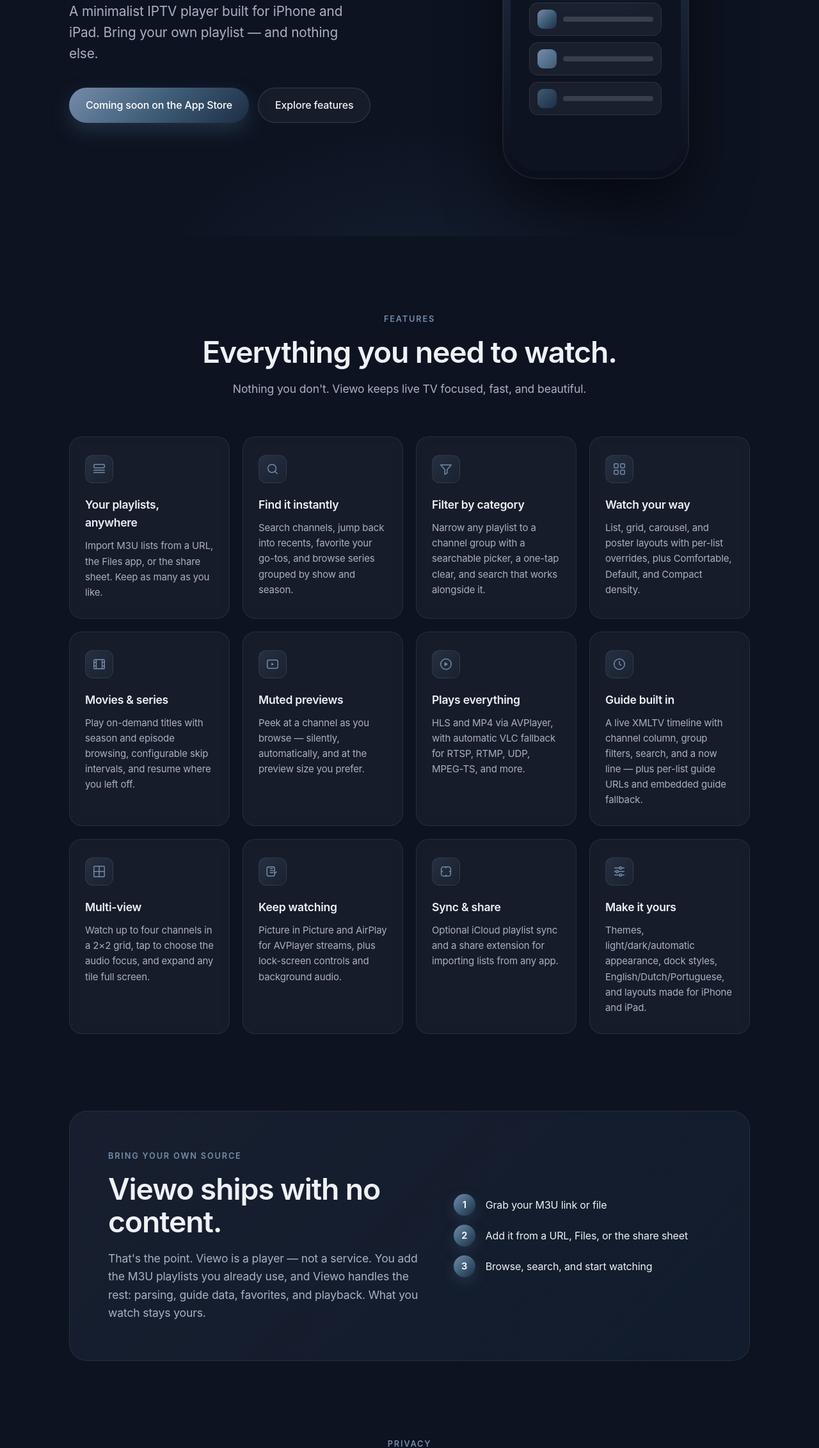
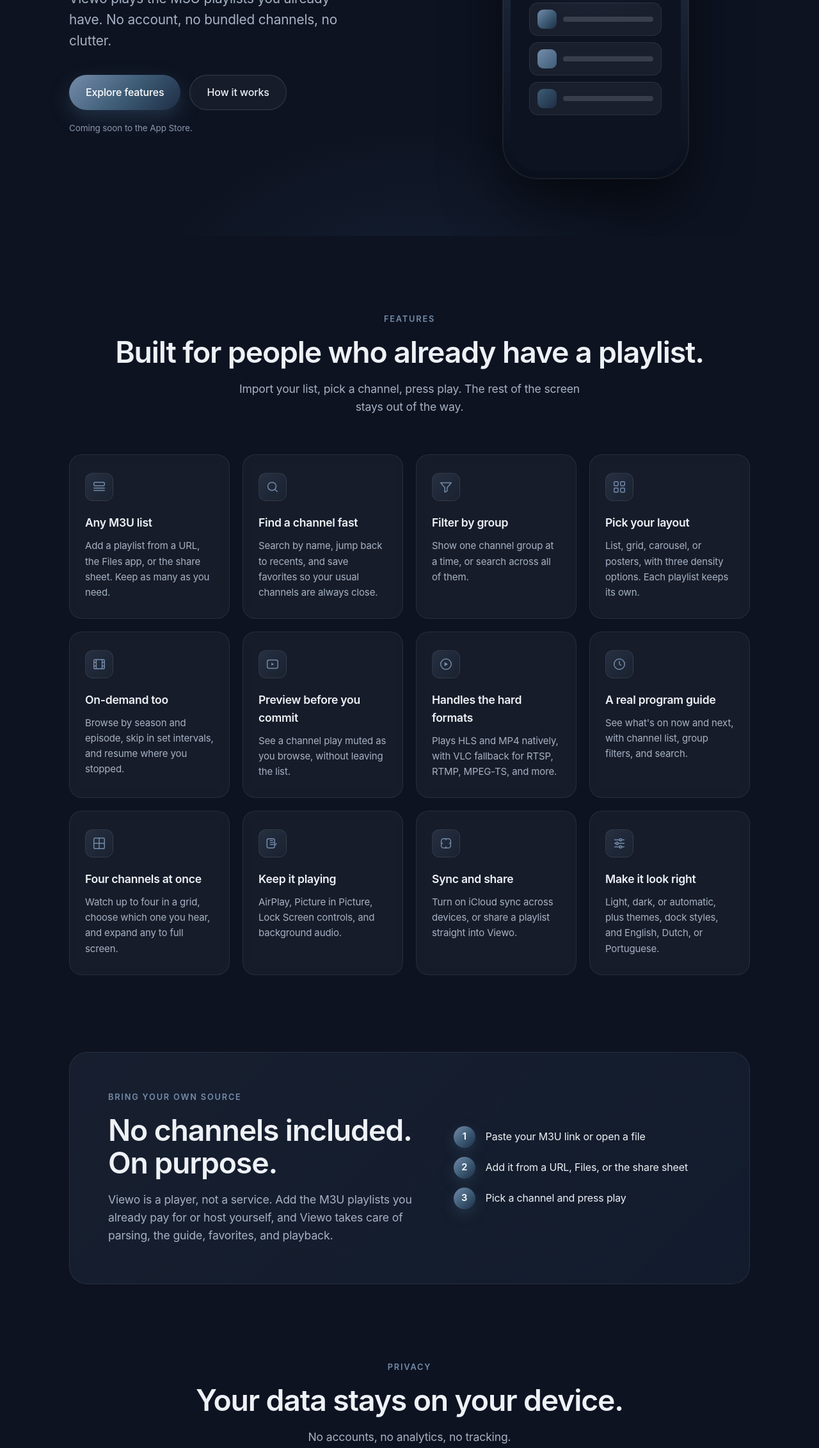
Before and after one commit to eduardolmedeiros/viewo-website, a plain HTML site: page index.html in a window 1280 px wide. Shown: the part 537-2800 px from the top of the page at 64% size. Drawn offline with Linux system fonts and the light colour scheme.

Commit message:
Refresh site copy, SEO, and mobile navigation

```diff
--- a/assets/css/style.css
+++ b/assets/css/style.css
@@ -14,7 +14,7 @@
   --cream: #f0ebd8;
   --text: #eef1f6;
   --text-dim: #a7b2c4;
-  --text-faint: #6f7d93;
+  --text-faint: #8b98ad;
 
   --border: rgba(255, 255, 255, 0.08);
   --border-strong: rgba(255, 255, 255, 0.14);
@@ -244,6 +244,12 @@ img {
   flex-wrap: wrap;
   gap: 14px;
   margin-top: 36px;
+}
+
+.hero__note {
+  margin-top: 18px;
+  font-size: 0.85rem;
+  color: var(--text-faint);
 }
 
 .btn {
@@ -561,6 +567,14 @@ img {
   transform: translateY(-2px);
   box-shadow: 0 16px 40px rgba(0, 0, 0, 0.5);
 }
+.store-badge[aria-disabled="true"] {
+  opacity: 0.7;
+  cursor: default;
+}
+.store-badge[aria-disabled="true"]:hover {
+  transform: none;
+  box-shadow: none;
+}
 .store-badge svg {
   width: 26px;
   height: 26px;
@@ -667,8 +681,24 @@ img {
   .brand .brand__logo {
     height: 30px;
   }
+  .nav__inner {
+    flex-wrap: wrap;
+    gap: 10px 16px;
+  }
   .nav__links {
-    display: none;
+    order: 3;
+    width: 100%;
+    margin-left: 0;
+    justify-content: center;
+    gap: 18px;
+    padding-top: 10px;
+    border-top: 1px solid var(--border);
+  }
+  .nav__links a {
+    font-size: 0.85rem;
+  }
+  .nav__cta {
+    margin-left: auto;
   }
   .grid {
     grid-template-columns: 1fr;
--- a/index.html
+++ b/index.html
@@ -4,13 +4,20 @@
   <meta charset="UTF-8" />
   <meta name="viewport" content="width=device-width, initial-scale=1.0" />
   <title>Viewo — Live TV, your way</title>
-  <meta name="description" content="Viewo is a native IPTV player for iPhone and iPad. Bring your own playlist and watch live TV with a beautiful, minimalist experience." />
+  <meta name="description" content="Viewo plays the M3U playlists you already have on iPhone and iPad. No account, no bundled channels, no clutter." />
   <meta name="theme-color" content="#0D1321" />
+  <link rel="canonical" href="https://viewo.emedeiros.me/" />
 
   <meta property="og:title" content="Viewo — Live TV, your way" />
   <meta property="og:description" content="A native IPTV player for iPhone and iPad. Bring your own playlist." />
   <meta property="og:type" content="website" />
-  <meta property="og:image" content="assets/img/app-icon.png" />
+  <meta property="og:site_name" content="Viewo" />
+  <meta property="og:url" content="https://viewo.emedeiros.me/" />
+  <meta property="og:image" content="https://viewo.emedeiros.me/assets/img/app-icon.png" />
+  <meta name="twitter:card" content="summary" />
+  <meta name="twitter:title" content="Viewo — Live TV, your way" />
+  <meta name="twitter:description" content="A native IPTV player for iPhone and iPad. Bring your own playlist." />
+  <meta name="twitter:image" content="https://viewo.emedeiros.me/assets/img/app-icon.png" />
 
   <link rel="icon" type="image/png" href="assets/img/app-icon.png" />
   <link rel="apple-touch-icon" href="assets/img/app-icon.png" />
@@ -27,11 +34,11 @@
 
       <nav class="nav__links" aria-label="Primary">
         <a href="#features">Features</a>
-        <a href="#your-source">Your Source</a>
+        <a href="#your-source">How it works</a>
         <a href="#privacy">Privacy</a>
       </nav>
 
-      <a class="nav__cta" href="#download">Get Viewo</a>
+      <a class="nav__cta" href="#download">Coming soon</a>
     </div>
   </header>
 
@@ -44,15 +51,14 @@
           <p class="eyebrow">Viewo for iPhone &amp; iPad</p>
           <h1 class="hero__title">Live TV,<br />your way.</h1>
           <p class="hero__subtitle">
-            A minimalist IPTV player built for iPhone and iPad.
-            Bring your own playlist — and nothing else.
+            Viewo plays the M3U playlists you already have.
+            No account, no bundled channels, no clutter.
           </p>
           <div class="hero__actions">
-            <a class="btn btn--primary" href="#download">
-              Coming soon on the App&nbsp;Store
-            </a>
-            <a class="btn btn--ghost" href="#features">Explore features</a>
+            <a class="btn btn--primary" href="#features">Explore features</a>
+            <a class="btn btn--ghost" href="#your-source">How it works</a>
           </div>
+          <p class="hero__note">Coming soon to the App&nbsp;Store.</p>
         </div>
 
         <div class="hero__device" data-reveal>
@@ -60,7 +66,7 @@
             <div class="phone__screen">
               <div class="phone__island"></div>
               <div class="phone__content">
-                <img class="phone__icon" src="assets/img/app-icon.png" alt="" />
+                <img class="phone__icon" src="assets/img/app-icon.png" alt="" width="76" height="76" />
                 <span class="phone__app">Viewo</span>
                 <span class="phone__tag">Live TV, your way</span>
                 <div class="phone__rows">
@@ -82,8 +88,8 @@
       <div class="wrap">
         <header class="section-head" data-reveal>
           <p class="eyebrow">Features</p>
-          <h2 class="section-title">Everything you need to watch.</h2>
-          <p class="section-lede">Nothing you don't. Viewo keeps live TV focused, fast, and beautiful.</p>
+          <h2 class="section-title">Built for people who already have a playlist.</h2>
+          <p class="section-lede">Import your list, pick a channel, press play. The rest of the screen stays out of the way.</p>
         </header>
 
         <div class="grid">
@@ -91,96 +97,96 @@
             <span class="card__icon" aria-hidden="true">
               <svg viewBox="0 0 24 24" fill="none" stroke="currentColor" stroke-width="1.6" stroke-linecap="round" stroke-linejoin="round"><rect x="3" y="4" width="18" height="6" rx="2"/><path d="M3 14h18M3 18h18"/></svg>
             </span>
-            <h3 class="card__title">Your playlists, anywhere</h3>
-            <p class="card__text">Import M3U lists from a URL, the Files app, or the share sheet. Keep as many as you like.</p>
+            <h3 class="card__title">Any M3U list</h3>
+            <p class="card__text">Add a playlist from a URL, the Files app, or the share sheet. Keep as many as you need.</p>
           </article>
 
           <article class="card" data-reveal>
             <span class="card__icon" aria-hidden="true">
               <svg viewBox="0 0 24 24" fill="none" stroke="currentColor" stroke-width="1.6" stroke-linecap="round" stroke-linejoin="round"><circle cx="11" cy="11" r="7"/><path d="m20 20-3.2-3.2"/></svg>
             </span>
-            <h3 class="card__title">Find it instantly</h3>
-            <p class="card__text">Search channels, jump back into recents, favorite your go-tos, and browse series grouped by show and season.</p>
+            <h3 class="card__title">Find a channel fast</h3>
+            <p class="card__text">Search by name, jump back to recents, and save favorites so your usual channels are always close.</p>
           </article>
 
           <article class="card" data-reveal>
             <span class="card__icon" aria-hidden="true">
               <svg viewBox="0 0 24 24" fill="none" stroke="currentColor" stroke-width="1.6" stroke-linecap="round" stroke-linejoin="round"><path d="M3 5h18l-7 8v6l-4 2v-8z"/></svg>
             </span>
-            <h3 class="card__title">Filter by category</h3>
-            <p class="card__text">Narrow any playlist to a channel group with a searchable picker, a one-tap clear, and search that works alongside it.</p>
+            <h3 class="card__title">Filter by group</h3>
+            <p class="card__text">Show one channel group at a time, or search across all of them.</p>
           </article>
 
           <article class="card" data-reveal>
             <span class="card__icon" aria-hidden="true">
               <svg viewBox="0 0 24 24" fill="none" stroke="currentColor" stroke-width="1.6" stroke-linecap="round" stroke-linejoin="round"><rect x="3" y="3" width="7" height="7" rx="1.5"/><rect x="14" y="3" width="7" height="7" rx="1.5"/><rect x="3" y="14" width="7" height="7" rx="1.5"/><rect x="14" y="14" width="7" height="7" rx="1.5"/></svg>
             </span>
-            <h3 class="card__title">Watch your way</h3>
-            <p class="card__text">List, grid, carousel, and poster layouts with per-list overrides, plus Comfortable, Default, and Compact density.</p>
+            <h3 class="card__title">Pick your layout</h3>
+            <p class="card__text">List, grid, carousel, or posters, with three density options. Each playlist keeps its own.</p>
           </article>
 
           <article class="card" data-reveal>
             <span class="card__icon" aria-hidden="true">
               <svg viewBox="0 0 24 24" fill="none" stroke="currentColor" stroke-width="1.6" stroke-linecap="round" stroke-linejoin="round"><rect x="3" y="4" width="18" height="16" rx="2"/><path d="M7 4v16M17 4v16M3 9h4M3 15h4M17 9h4M17 15h4"/></svg>
             </span>
-            <h3 class="card__title">Movies &amp; series</h3>
-            <p class="card__text">Play on-demand titles with season and episode browsing, configurable skip intervals, and resume where you left off.</p>
+            <h3 class="card__title">On-demand too</h3>
+            <p class="card__text">Browse by season and episode, skip in set intervals, and resume where you stopped.</p>
           </article>
 
           <article class="card" data-reveal>
             <span class="card__icon" aria-hidden="true">
               <svg viewBox="0 0 24 24" fill="none" stroke="currentColor" stroke-width="1.6" stroke-linecap="round" stroke-linejoin="round"><rect x="3" y="5" width="18" height="14" rx="3"/><path d="M10 9.5v5l4.5-2.5z" fill="currentColor" stroke="none"/></svg>
             </span>
-            <h3 class="card__title">Muted previews</h3>
-            <p class="card__text">Peek at a channel as you browse — silently, automatically, and at the preview size you prefer.</p>
+            <h3 class="card__title">Preview before you commit</h3>
+            <p class="card__text">See a channel play muted as you browse, without leaving the list.</p>
           </article>
 
           <article class="card" data-reveal>
             <span class="card__icon" aria-hidden="true">
               <svg viewBox="0 0 24 24" fill="none" stroke="currentColor" stroke-width="1.6" stroke-linecap="round" stroke-linejoin="round"><circle cx="12" cy="12" r="9"/><path d="M9.5 8.5v7l6-3.5z" fill="currentColor" stroke="none"/></svg>
             </span>
-            <h3 class="card__title">Plays everything</h3>
-            <p class="card__text">HLS and MP4 via AVPlayer, with automatic VLC fallback for RTSP, RTMP, UDP, MPEG-TS, and more.</p>
+            <h3 class="card__title">Handles the hard formats</h3>
+            <p class="card__text">Plays HLS and MP4 natively, with VLC fallback for RTSP, RTMP, MPEG-TS, and more.</p>
           </article>
 
           <article class="card" data-reveal>
             <span class="card__icon" aria-hidden="true">
               <svg viewBox="0 0 24 24" fill="none" stroke="currentColor" stroke-width="1.6" stroke-linecap="round" stroke-linejoin="round"><circle cx="12" cy="12" r="9"/><path d="M12 7v5l3 2"/></svg>
             </span>
-            <h3 class="card__title">Guide built in</h3>
-            <p class="card__text">A live XMLTV timeline with channel column, group filters, search, and a now line — plus per-list guide URLs and embedded guide fallback.</p>
+            <h3 class="card__title">A real program guide</h3>
+            <p class="card__text">See what's on now and next, with channel list, group filters, and search.</p>
           </article>
 
           <article class="card" data-reveal>
             <span class="card__icon" aria-hidden="true">
               <svg viewBox="0 0 24 24" fill="none" stroke="currentColor" stroke-width="1.6" stroke-linecap="round" stroke-linejoin="round"><rect x="3" y="3" width="18" height="18" rx="2"/><path d="M12 3v18M3 12h18"/></svg>
             </span>
-            <h3 class="card__title">Multi-view</h3>
-            <p class="card__text">Watch up to four channels in a 2×2 grid, tap to choose the audio focus, and expand any tile full screen.</p>
+            <h3 class="card__title">Four channels at once</h3>
+            <p class="card__text">Watch up to four in a grid, choose which one you hear, and expand any to full screen.</p>
           </article>
 
           <article class="card" data-reveal>
             <span class="card__icon" aria-hidden="true">
               <svg viewBox="0 0 24 24" fill="none" stroke="currentColor" stroke-width="1.6" stroke-linecap="round" stroke-linejoin="round"><rect x="2.5" y="4" width="13" height="16" rx="3"/><path d="M8 7h4M8 10.5h6M8 14h5"/><path d="M18.5 12.5 16 15l-1-1"/></svg>
             </span>
-            <h3 class="card__title">Keep watching</h3>
-            <p class="card__text">Picture in Picture and AirPlay for AVPlayer streams, plus lock-screen controls and background audio.</p>
+            <h3 class="card__title">Keep it playing</h3>
+            <p class="card__text">AirPlay, Picture in Picture, Lock Screen controls, and background audio.</p>
           </article>
 
           <article class="card" data-reveal>
             <span class="card__icon" aria-hidden="true">
               <svg viewBox="0 0 24 24" fill="none" stroke="currentColor" stroke-width="1.6" stroke-linecap="round" stroke-linejoin="round"><path d="M4 8a4 4 0 0 1 4-4h8a4 4 0 0 1 4 4v8a4 4 0 0 1-4 4H8a4 4 0 0 1-4-4z"/><path d="M4 12h2M18 12h2M12 4v2M12 18v2"/></svg>
             </span>
-            <h3 class="card__title">Sync &amp; share</h3>
-            <p class="card__text">Optional iCloud playlist sync and a share extension for importing lists from any app.</p>
+            <h3 class="card__title">Sync and share</h3>
+            <p class="card__text">Turn on iCloud sync across devices, or share a playlist straight into Viewo.</p>
           </article>
 
           <article class="card" data-reveal>
             <span class="card__icon" aria-hidden="true">
               <svg viewBox="0 0 24 24" fill="none" stroke="currentColor" stroke-width="1.6" stroke-linecap="round" stroke-linejoin="round"><path d="M4 6h8M16 6h4M4 12h2M10 12h10M4 18h8M16 18h4"/><circle cx="14" cy="6" r="2"/><circle cx="8" cy="12" r="2"/><circle cx="14" cy="18" r="2"/></svg>
             </span>
-            <h3 class="card__title">Make it yours</h3>
-            <p class="card__text">Themes, light/dark/automatic appearance, dock styles, English/Dutch/Portuguese, and layouts made for iPhone and iPad.</p>
+            <h3 class="card__title">Make it look right</h3>
+            <p class="card__text">Light, dark, or automatic, plus themes, dock styles, and English, Dutch, or Portuguese.</p>
           </article>
         </div>
       </div>
@@ -192,17 +198,17 @@
         <div class="source__panel" data-reveal>
           <div class="source__copy">
             <p class="eyebrow">Bring your own source</p>
-            <h2 class="section-title">Viewo ships with no content.</h2>
+            <h2 class="section-title">No channels included. On purpose.</h2>
             <p class="section-lede">
-              That's the point. Viewo is a player — not a service. You add the M3U
-              playlists you already use, and Viewo handles the rest: parsing,
-              guide data, favorites, and playback. What you watch stays yours.
+              Viewo is a player, not a service. Add the M3U playlists you already
+              pay for or host yourself, and Viewo takes care of parsing, the guide,
+              favorites, and playback.
             </p>
           </div>
           <ul class="source__steps">
-            <li><span class="step">1</span> Grab your M3U link or file</li>
+            <li><span class="step">1</span> Paste your M3U link or open a file</li>
             <li><span class="step">2</span> Add it from a URL, Files, or the share sheet</li>
-            <li><span class="step">3</span> Browse, search, and start watching</li>
+            <li><span class="step">3</span> Pick a channel and press play</li>
           </ul>
         </div>
       </div>
@@ -213,8 +219,8 @@
       <div class="wrap">
         <header class="section-head" data-reveal>
           <p class="eyebrow">Privacy</p>
-          <h2 class="section-title">Private by design.</h2>
-          <p class="section-lede">No accounts. No analytics. No tracking.</p>
+          <h2 class="section-title">Your data stays on your device.</h2>
+          <p class="section-lede">No accounts, no analytics, no tracking.</p>
         </header>
 
         <div class="privacy__grid" data-reveal>
@@ -227,8 +233,8 @@
             <p>Playlists and guide data live locally. They're only sent to the sources you configure.</p>
           </div>
           <div class="privacy__item">
-            <h3>Your iCloud, only if you want</h3>
-            <p>Sync is opt-in and flows through your own iCloud account — nothing passes through Viewo.</p>
+            <h3>Sync only if you want it</h3>
+            <p>iCloud sync is opt-in and runs through your own account. Nothing passes through Viewo.</p>
           </div>
         </div>
       </div>
@@ -239,20 +245,19 @@
       <div class="download__bg" aria-hidden="true"></div>
       <div class="wrap download__inner" data-reveal>
         <img class="download__icon" src="assets/img/app-icon.png" alt="Viewo app icon" width="80" height="80" />
-        <h2 class="section-title">Coming to the App Store.</h2>
-        <p class="section-lede">Viewo is finishing up. Join the wait for the iPhone and iPad release.</p>
+        <h2 class="section-title">Viewo is almost ready.</h2>
+        <p class="section-lede">We're finishing the first release for iPhone and iPad.</p>
 
-        <!-- TODO: replace with the real App Store / TestFlight URL -->
-        <a class="store-badge" href="#" aria-label="Viewo on the App Store — coming soon">
+        <div class="store-badge" aria-disabled="true">
           <svg viewBox="0 0 24 24" fill="currentColor" aria-hidden="true">
             <path d="M17.05 12.54c-.03-2.96 2.42-4.38 2.53-4.45-1.38-2.02-3.52-2.3-4.29-2.33-1.82-.18-3.55 1.08-4.48 1.08-.92 0-2.34-1.05-3.85-1.02-1.98.03-3.81 1.15-4.83 2.93-2.06 3.58-.53 8.88 1.48 11.79.98 1.42 2.15 3.02 3.69 2.96 1.48-.06 2.04-.96 3.83-.96 1.79 0 2.3.96 3.86.93 1.6-.03 2.61-1.45 3.58-2.88 1.13-1.65 1.59-3.25 1.62-3.33-.04-.02-3.11-1.19-3.14-4.72zM14.25 4.15c.82-.99 1.37-2.37 1.22-3.75-1.18.05-2.61.79-3.46 1.78-.76.88-1.43 2.29-1.25 3.64 1.32.1 2.66-.67 3.49-1.67z"/>
           </svg>
           <span class="store-badge__text">
-            <small>Download on the</small>
+            <small>Coming soon to the</small>
             <strong>App Store</strong>
           </span>
-        </a>
-        <span class="download__note">Coming soon — currently in private testing.</span>
+        </div>
+        <span class="download__note">Currently in private testing.</span>
       </div>
     </section>
   </main>
```
Also changed, not shown: privacy/index.html (+3 -4 lines), support/index.html (+2 -2 lines).
